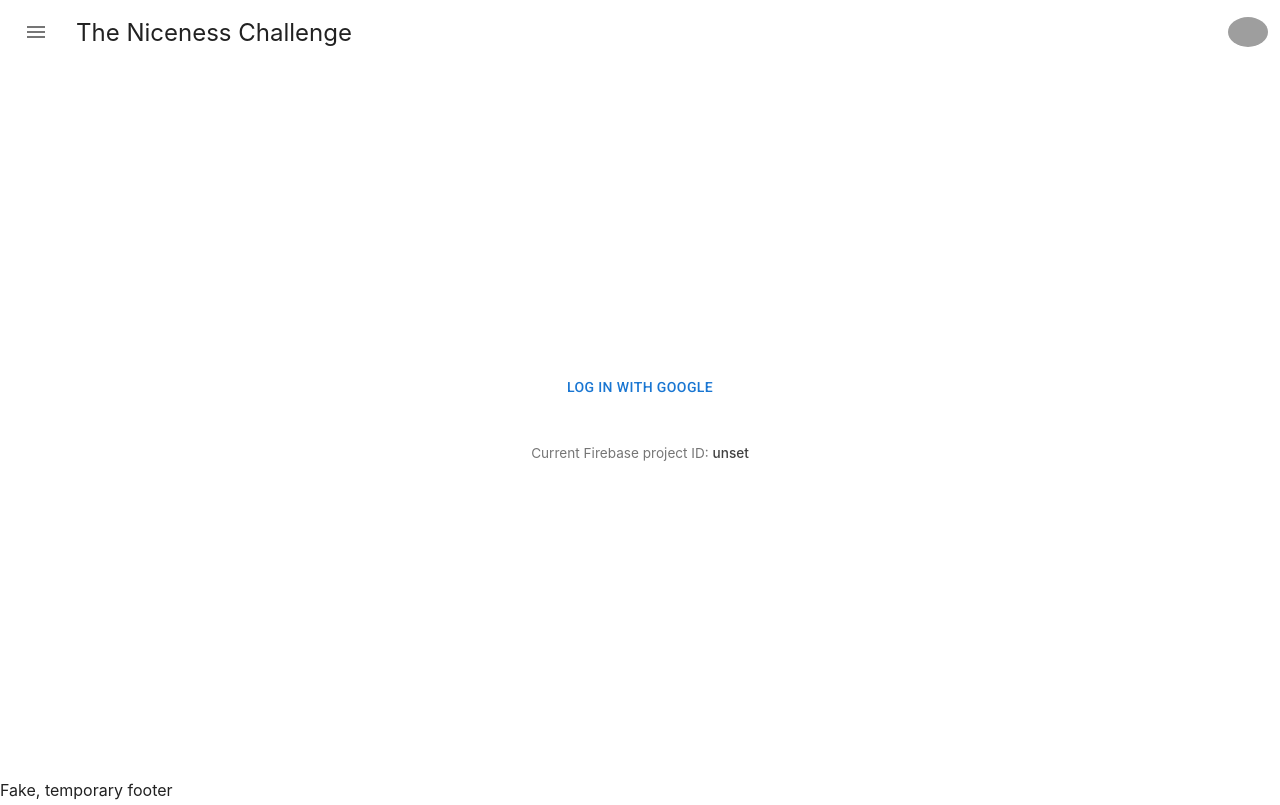
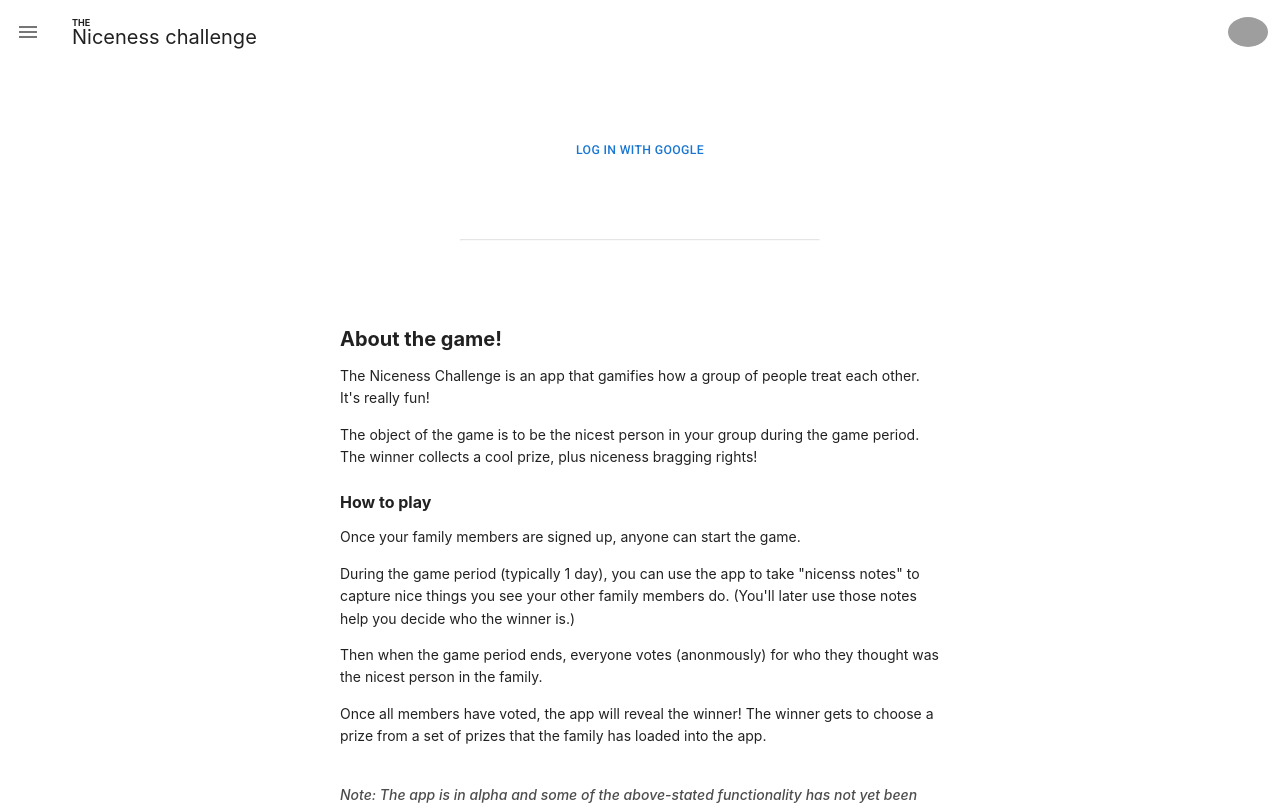
Before and after one commit to jasonkylefrank/Niceness, a Next.js app: page / in a window 1280 px wide. Shown: the top 805 px of the page. Built offline with nearby package versions, Linux system fonts and the light colour scheme; no server answers; grey boxes are pictures that could not be loaded.

Commit message:
feat: Home page updates; 'About' section added

```diff
--- a/components/_globalStyles.js
+++ b/components/_globalStyles.js
@@ -6,8 +6,13 @@ const GlobalStyles = createGlobalStyle`
     padding: 0;
     margin: 0;
     color: ${({ theme }) => theme.palette.text.primary};
+    font-size: 14px;
     font-family: -apple-system, BlinkMacSystemFont, Segoe UI, Roboto, Oxygen,
       Ubuntu, Cantarell, Fira Sans, Droid Sans, Helvetica Neue, sans-serif;
+  }
+
+  p {
+    line-height: 1.6;
   }
 
   a {
--- /dev/null
+++ b/components/about.js
@@ -0,0 +1,60 @@
+import styled from "styled-components";
+
+const Container = styled.div`
+  align-items: flex-start;
+  max-width: 600px;
+`;
+
+const H1 = styled.h1`
+  font-size: 20px;
+`;
+
+const H3 = styled.h3`
+  font-size: 16px;
+  margin-bottom: 4px;
+  margin-top: 24px
+`;
+
+const AlphaBetaNotice = styled.p`
+  color: rgba(0,0,0,0.7);
+  font-weight: 500;
+  font-style: italic;
+  margin-top: 36px;
+`;
+
+export default function About() {
+  return (
+    <Container>
+      <H1>About the game!</H1>
+      <p>
+        The Niceness Challenge is an app that gamifies how a group of people treat each other.
+        It's really fun!
+      </p>
+
+      <p>
+        The object of the game is to be the nicest person in your group during the game period.
+        The winner collects a cool prize, plus niceness bragging rights!
+      </p>
+      <H3>
+        How to play
+      </H3>
+      <p>Once your family members are signed up, anyone can start the game.</p>
+      <p>During the game period (typically 1 day), you can use the app to take "nicenss notes"
+        to capture nice things you see your other family members do. (You'll later use those
+        notes help you decide who the winner is.)
+      </p>
+      <p>
+        Then when the game period ends, everyone votes (anonmously) for who they thought was
+        the nicest person in the family.
+      </p>
+      <p>
+        Once all members have voted, the app will reveal the winner!
+        The winner gets to choose a prize from a set of prizes that the family has loaded into
+        the app.
+      </p>
+      <AlphaBetaNotice>Note: The app is in alpha and some of the above-stated functionality has not yet
+        been implemented.
+      </AlphaBetaNotice>
+    </ Container>
+  );
+}
--- a/components/appBar.js
+++ b/components/appBar.js
@@ -7,12 +7,13 @@ import Menu from '@mui/material/Menu';
 import MenuItem from '@mui/material/MenuItem';
 import Avatar from './Avatar';
 import LogInButton from "./LogInButton";
+import Logo from "./logo";
 import { useContext, useState } from "react";
 import { UserAuthContext } from "../lib/context";
 
 
 const Header = styled.header`
-    padding: 12px;
+    padding: 12px 12px 12px 0;
     height: 64px;
     display: flex;
     align-items: center;
@@ -25,16 +26,15 @@ const LeftSide = styled.span`
 `;
 
 const MenuIconContainer = styled.span`
-  display: inline-block;
+  display: flex;
+  align-items: center;
+  justify-content: center;
   margin-left: 4px;
   margin-right: 20px;
+  height: 48px;
+  width: 48px;
 `;
 
-const H1 = styled.h1`
-    margin: 0;
-    font-weight: normal;
-    font-size: 24px;
-`;
 
 export default function AppBar() {
 
@@ -57,7 +57,7 @@ export default function AppBar() {
                 </IconButton>
               </MenuIconContainer>
 
-              <H1>The Niceness Challenge</H1>
+              <Logo />
             </LeftSide>
 
             <Avatar src={avatarSrc} onClick={handleAvatarClick} />
--- a/components/layout.js
+++ b/components/layout.js
@@ -1,5 +1,26 @@
 import Head from 'next/head';
+import styled from "styled-components";
 import AppBar from './appBar';
+import { firebaseProjectId } from "../lib/firebase";
+
+
+//#region Styled Components
+const Footer = styled.footer`
+    display: flex;
+    align-items: center;
+    justify-content: center;
+    background-color: rgba(0,0,0,0.07);
+`;
+const TempP = styled.p`
+  color: rgba(0,0,0,0.54);
+  font-size: 0.85rem;
+`;
+const TempProjId = styled.span`
+  font-weight: 500;
+  color: rgba(0,0,0,0.75);
+`;
+//#endregion
+
 
 
 export default function Layout({children, title}) {
@@ -15,7 +36,9 @@ export default function Layout({children, title}) {
 
             {children}
 
-            <footer>Fake, temporary footer</footer>
+            <Footer>
+                <TempP>Current Firebase project ID: <TempProjId>{firebaseProjectId}</TempProjId></TempP>
+            </Footer>
         </>
     );
 }
--- /dev/null
+++ b/components/logo.js
@@ -0,0 +1,30 @@
+import styled from "styled-components";
+
+
+const LogoContainer = styled.span`
+
+`;
+
+const LogoSmallText = styled.h1`
+  margin: 0;
+  font-size: 9px;
+  text-transform: uppercase;
+`;
+
+const LogoMainText = styled.h1`
+    margin: 0;
+    font-weight: normal;
+    font-size: 20px;
+    line-height: 0.92;
+`;
+
+
+
+export default function Logo() {
+  return (
+    <LogoContainer>
+      <LogoSmallText>THE</LogoSmallText>
+      <LogoMainText>Niceness challenge</LogoMainText>
+    </LogoContainer>
+  );
+}
--- a/components/welcomeLogin.js
+++ b/components/welcomeLogin.js
@@ -1,21 +1,14 @@
 import { signOut } from "firebase/auth";
-import styled from "styled-components";
+// import styled from "styled-components";
 import Button from '@mui/material/Button';
 import LogInButton from "./loginButton";
 import { useContext, useEffect } from "react";
 import { UserAuthContext } from "../lib/context";
-import { auth, firestore, firebaseProjectId } from "../lib/firebase";
+import { auth, firestore } from "../lib/firebase";
 
 //#region Styled Components
-const TempP = styled.p`
-  margin-top: 40px;
-  color: rgba(0,0,0,0.54);
-  font-size: 0.85rem;
-`;
-const TempProjId = styled.span`
-  font-weight: 500;
-  color: rgba(0,0,0,0.75);
-`;
+
+
 //#endregion
 
 
@@ -34,8 +27,6 @@ export default function WelcomeLogin() {
             </>
           : <LogInButton />
       }
-
-      <TempP>Current Firebase project ID: <TempProjId>{firebaseProjectId}</TempProjId></TempP>
     </>
   );
 }
--- a/pages/index.js
+++ b/pages/index.js
@@ -3,12 +3,18 @@ import Head from 'next/head'
 import styled from 'styled-components';
 import Layout from '../components/layout';
 import WelcomeLogin from '../components/welcomeLogin';
+import About from '../components/about';
 import { Container, Main } from "../components/_sharedStyles";
 import { firebaseProjectId } from '../lib/firebase';
 
 
 //#region --- Styled Components ---
-
+const Separator = styled.hr`
+  width: 60%;
+  max-width: 480px;
+  opacity: 0.25;
+  margin: 72px 0;
+`;
 
 
 //#endregion
@@ -21,9 +27,11 @@ export default function Home() {
     <Container>
       <Main>
         <WelcomeLogin />
+
+        <Separator />
+
+        <About />
       </Main>
-
-
     </Container>
   );
 }
```
